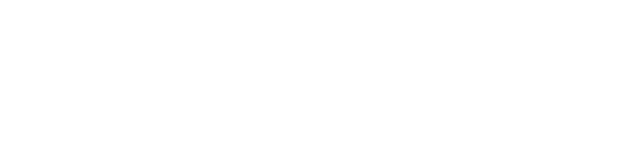
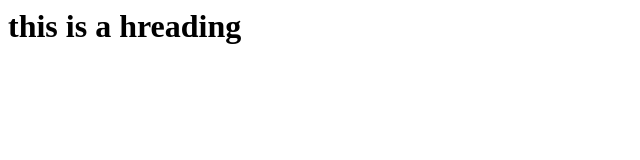
Before and after one commit to NIK123-SKETCH/Demo_repository, a plain HTML site: page abcd.html in a window 1280 px wide. Shown: the whole page, without its empty margins (0-640 px from the left). Drawn offline with Linux system fonts and the light colour scheme.

Commit message:
Update abcd.html

```diff
--- a/abcd.html
+++ b/abcd.html
@@ -1,3 +1,4 @@
 <html>
   <title>this is my awesome website.</title>
+  <body><h1>this is a hreading</h1><body>
 </html>
```
